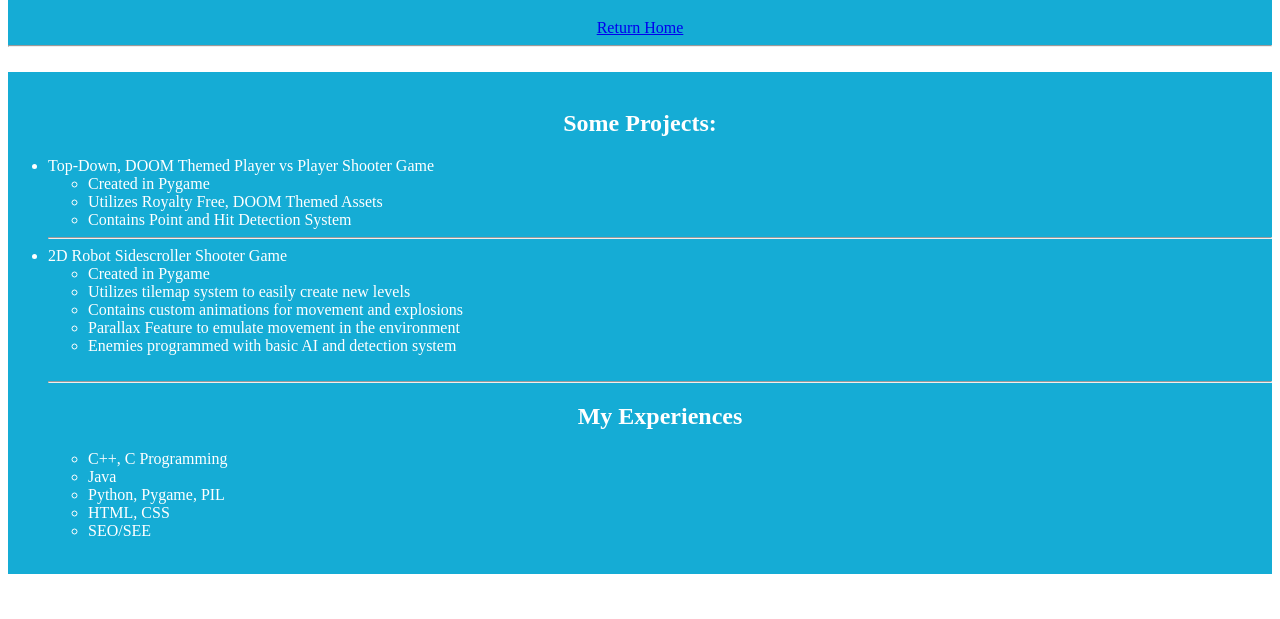
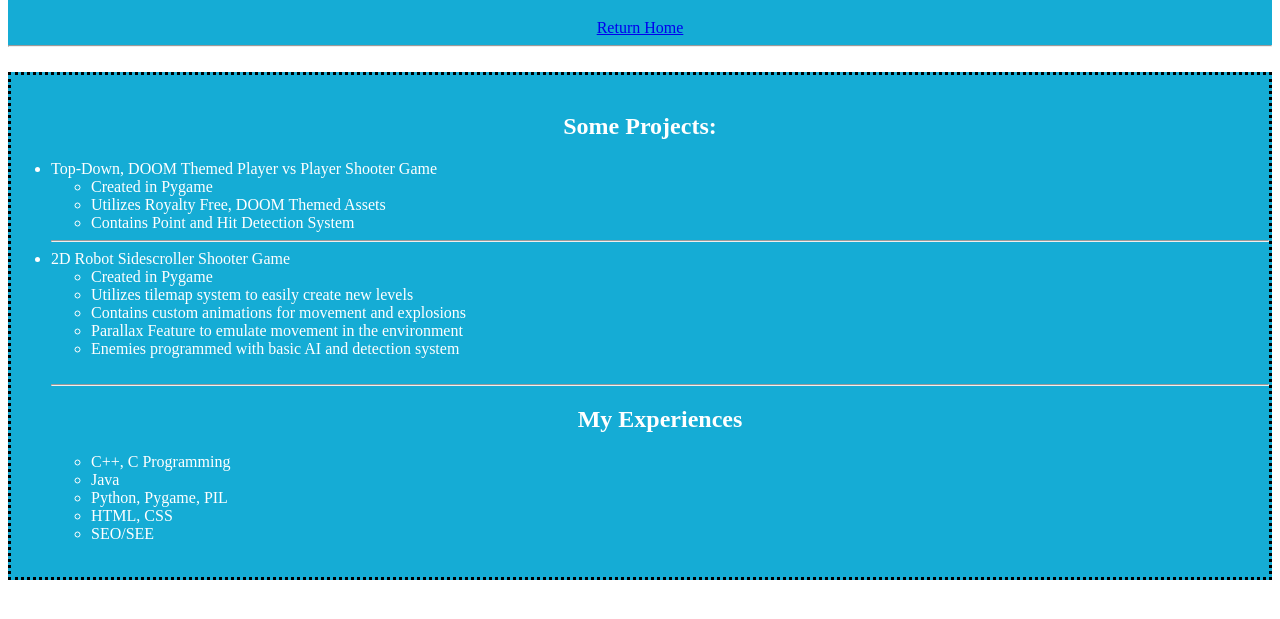
Before and after one commit to GurjotM19/GurjotM19.github.io, a plain HTML site: page pages/projectsPage.html in a window 1280 px wide. Shown: the part 61-680 px from the top of the page. Drawn offline with Linux system fonts and the light colour scheme.

Commit message:
Updated Style sheet and deleted unecessary elements

```diff
--- a/stylesheets/projectsStyleSheet.css
+++ b/stylesheets/projectsStyleSheet.css
@@ -5,11 +5,7 @@
     color: white;
 }
 #projectInfo {
-    margin-top: 25px;
-    background-color: rgb(21, 172, 213);
-    color: white
-}
-#experiences {
+    border: 3px black dotted;
     margin-top: 25px;
     background-color: rgb(21, 172, 213);
     color: white
```
